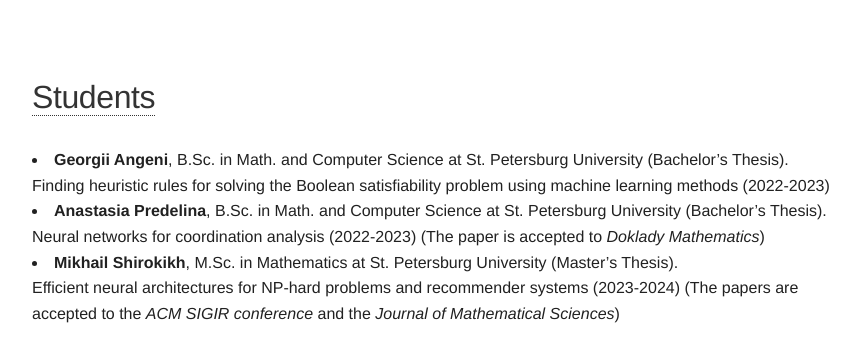
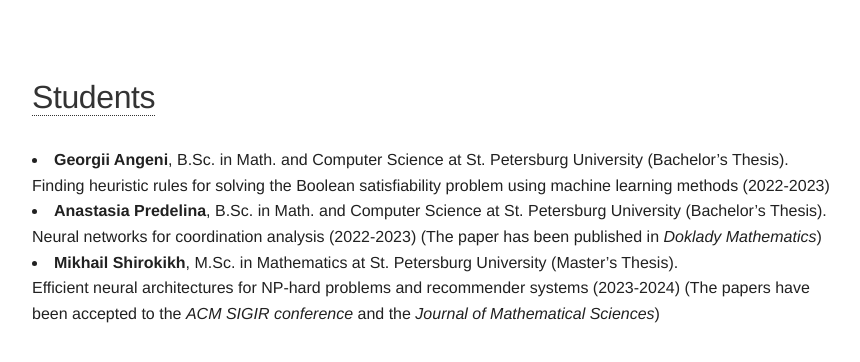
Before and after one commit to alexeyev/alexeyev.github.io, a Jekyll site: the page built from students.html, in a window 1280 px wide. Shown: the top 362 px of the page, without its empty margins (208-1068 px from the left). Built offline with Jekyll 4.4.1, drawn with Linux system fonts in a browser that asks for light colours.

Commit message:
Update students.html

```diff
--- a/students.html
+++ b/students.html
@@ -18,7 +19,7 @@ layout: default
     Finding heuristic rules for solving the Boolean satisfiability problem using machine learning methods (2022-2023)<br/>
   <li>
     <b>Anastasia Predelina</b>, B.Sc. in Math. and Computer Science at St. Petersburg University (Bachelor’s Thesis). <br/>
-    Neural networks for coordination analysis (2022-2023) (The paper is accepted to <i>Doklady Mathematics</i>)
+    Neural networks for coordination analysis (2022-2023) (The paper has been published in <i>Doklady Mathematics</i>)
   <li>
     <b>Mikhail Shirokikh</b>, M.Sc. in Mathematics at St. Petersburg University (Master’s Thesis). <br/>
-    Efficient neural architectures for NP-hard problems and recommender systems (2023-2024) (The papers are accepted to the <i>ACM SIGIR conference</i> and the <i>Journal of Mathematical Sciences</i>)
+    Efficient neural architectures for NP-hard problems and recommender systems (2023-2024) (The papers have been accepted to the <i>ACM SIGIR conference</i> and the <i>Journal of Mathematical Sciences</i>)
```
Also changed, not shown: other parts of students.html (+1 -0 lines).
